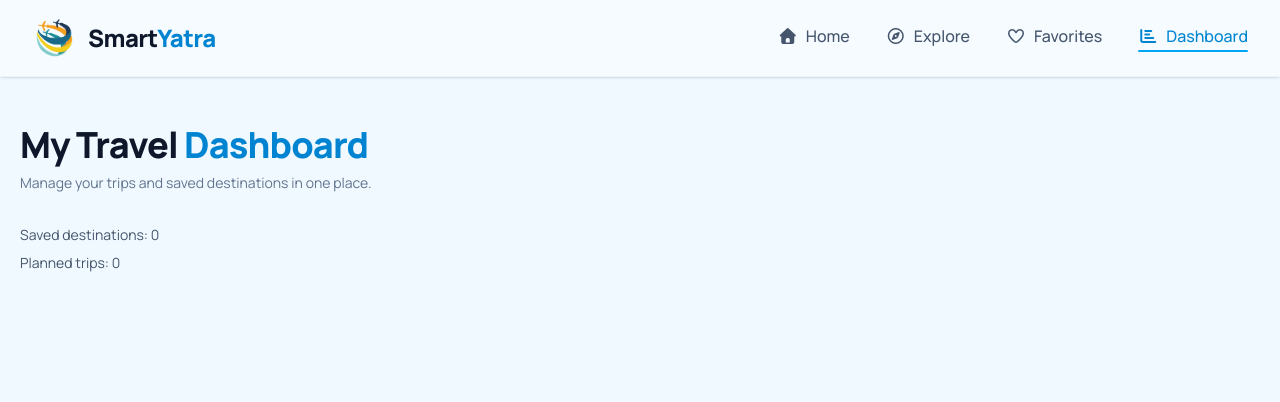
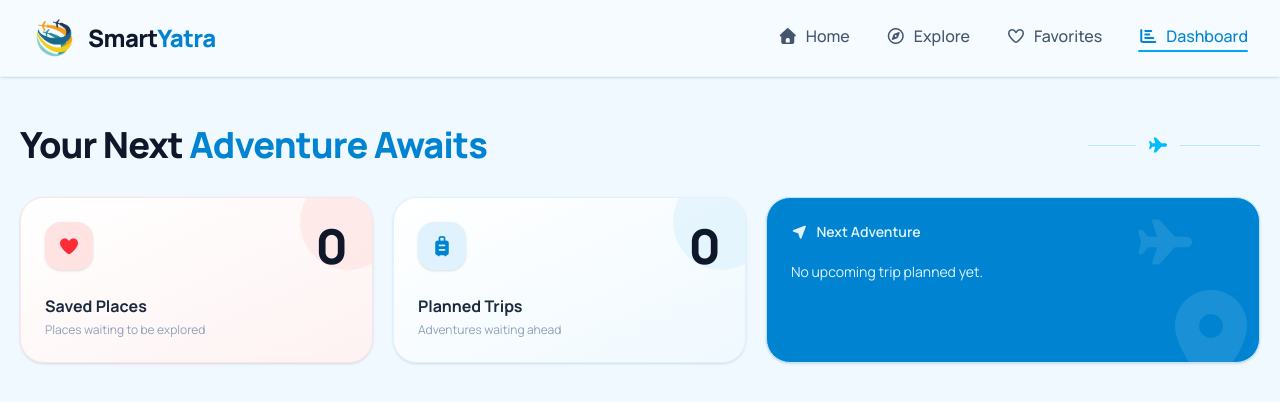
Before and after one commit to leosum1t/SmartTrip, a React (Vite) app: page /dashboard in a window 1280 px wide. Shown: the top 402 px of the page. Built offline with nearby package versions, Linux system fonts and the light colour scheme.

Commit message:
style: improve dashboard overview design

```diff
--- a/src/pages/Dashboard.jsx
+++ b/src/pages/Dashboard.jsx
@@ -11,23 +11,109 @@ function Dashboard() {
     setTrips(getTrips())
   }, [])
 
+  const upcomingTrips = trips
+    .filter((trip) => new Date(trip.startDate) >= new Date())
+    .sort((a, b) => new Date(a.startDate) - new Date(b.startDate))
+
+  const nextTrip = upcomingTrips[0]
+
   return (
     <main className="min-h-screen bg-sky-50 px-5 py-12">
       <div className="mx-auto max-w-7xl">
 
-        <div>
+        <div className="mb-8 flex items-center justify-between">
           <h1 className="text-3xl font-extrabold tracking-tight text-slate-900 md:text-4xl">
-            My Travel <span className="text-sky-600">Dashboard</span>
+            Your Next <span className="text-sky-600">Adventure Awaits</span>
           </h1>
-          <p className="mt-2 text-sm text-slate-500">
-            Manage your trips and saved destinations in one place.
-          </p>
+
+          <div className="hidden items-center gap-3 text-sky-400 md:flex">
+            <span className="h-px w-12 bg-sky-200"></span>
+            <i className="fa-solid fa-plane"></i>
+            <span className="h-px w-20 bg-sky-200"></span>
+          </div>
         </div>
 
-        <div className="mt-8 space-y-2 text-sm text-slate-600">
-          <p>Saved destinations: {favorites.length}</p>
-          <p>Planned trips: {trips.length}</p>
-        </div>
+        <section className="grid gap-5 md:grid-cols-2 lg:grid-cols-[1fr_1fr_1.4fr]">
+
+          <div className="group relative overflow-hidden rounded-3xl border border-red-100 bg-gradient-to-br from-white to-red-50 p-6 shadow-sm transition duration-300 hover:-translate-y-1 hover:shadow-md">
+            <div className="absolute -right-6 -top-6 h-24 w-24 rounded-full bg-red-100/60"></div>
+
+            <div className="relative flex items-center justify-between">
+              <div className="flex h-12 w-12 items-center justify-center rounded-2xl bg-red-100 text-red-500 shadow-sm">
+                <i className="fa-solid fa-heart text-lg"></i>
+              </div>
+
+              <span className="text-5xl font-extrabold text-slate-900">
+                {favorites.length}
+              </span>
+            </div>
+
+            <div className="relative mt-6">
+              <p className="text-base font-bold text-slate-800">
+                Saved Places
+              </p>
+              <p className="mt-1 text-xs text-slate-400">
+                Places waiting to be explored
+              </p>
+            </div>
+          </div>
+
+          <div className="group relative overflow-hidden rounded-3xl border border-sky-100 bg-gradient-to-br from-white to-sky-50 p-6 shadow-sm transition duration-300 hover:-translate-y-1 hover:shadow-md">
+            <div className="absolute -right-6 -top-6 h-24 w-24 rounded-full bg-sky-100/70"></div>
+
+            <div className="relative flex items-center justify-between">
+              <div className="flex h-12 w-12 items-center justify-center rounded-2xl bg-sky-100 text-sky-600 shadow-sm">
+                <i className="fa-solid fa-suitcase-rolling text-lg"></i>
+              </div>
+
+              <span className="text-5xl font-extrabold text-slate-900">
+                {trips.length}
+              </span>
+            </div>
+
+            <div className="relative mt-6">
+              <p className="text-base font-bold text-slate-800">
+                Planned Trips
+              </p>
+              <p className="mt-1 text-xs text-slate-400">
+                Adventures waiting ahead
+              </p>
+            </div>
+          </div>
+
+          <div className="relative overflow-hidden rounded-3xl border border-sky-200 bg-sky-600 p-6 text-white shadow-sm transition duration-300 hover:-translate-y-1 hover:shadow-md">
+            <i className="fa-solid fa-location-dot absolute -bottom-6 -right-3 text-8xl text-white/10"></i>
+
+            <div className="absolute right-16 top-5 text-white/10">
+              <i className="fa-solid fa-plane text-5xl"></i>
+            </div>
+
+            <div className="relative">
+              <div className="flex items-center gap-2 text-sm font-semibold text-sky-100">
+                <i className="fa-solid fa-location-arrow"></i>
+                Next Adventure
+              </div>
+
+              {nextTrip ? (
+                <div className="mt-5">
+                  <h2 className="text-2xl font-bold">
+                    {nextTrip.destination}
+                  </h2>
+
+                  <div className="mt-4 flex items-center gap-2 text-sm text-sky-100">
+                    <i className="fa-regular fa-calendar"></i>
+                    {nextTrip.startDate} - {nextTrip.endDate}
+                  </div>
+                </div>
+              ) : (
+                <p className="mt-5 text-sm text-sky-100">
+                  No upcoming trip planned yet.
+                </p>
+              )}
+            </div>
+          </div>
+
+        </section>
 
       </div>
     </main>
```
